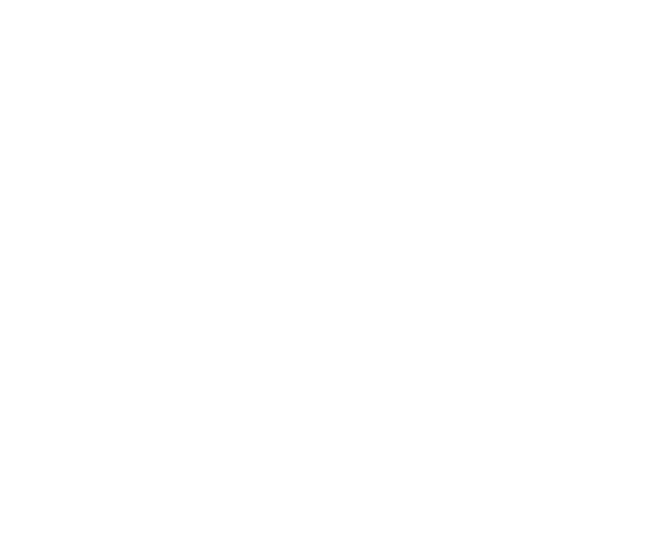
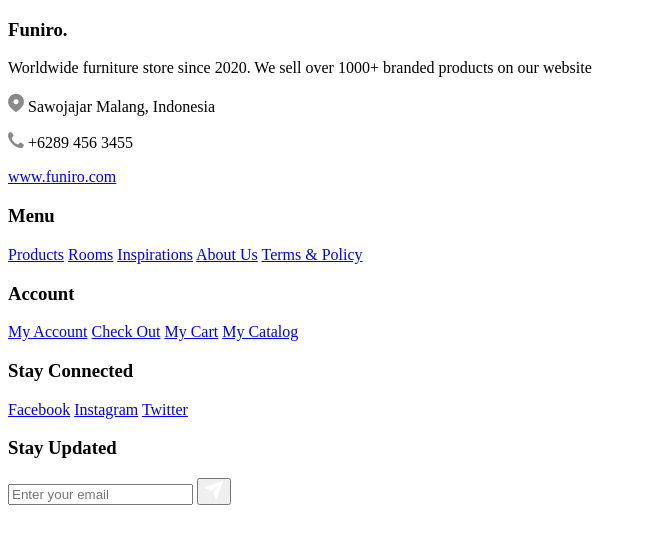
Before and after one commit to OlesiaVovk/Furniture_Shop-JS-Project, a website: page index.html in a window 1280 px wide. Shown: the whole page, without its empty margins (0-646 px from the left). Drawn offline with nearby package versions, Linux system fonts and the light colour scheme; files that its build step writes are made by us from their sources.

Commit message:
feat: add footer section structure

```diff
--- a/index.html
+++ b/index.html
@@ -8,6 +8,45 @@
     <title>Furniture Shop</title>
 </head>
 <body>
-    <main class="container"></main>
+    <main class="container">
+        <section class="footer">
+            <div class="footer__column">
+                <h3 class="footer__column_title">Funiro.</h3>
+                <p class="footer__column_item">Worldwide furniture store since 2020. We sell over 1000+ branded products on our website</p>
+                <p class="footer__column_item"><img src="./assets/images/footer/map.png" alt="place">  Sawojajar Malang, Indonesia</p>
+                <p class="footer__column_item"><img src="./assets/images/footer/tell.png" alt="tel"> +6289 456 3455</p>
+                <a href="http://www.funiro.com" class="footer__column_item">www.funiro.com</a>
+            </div>
+            <div class="footer__column">
+                <h3 class="footer__column_title">Menu</h3>
+                <a href="#" class="footer__column_item">Products</a>
+                <a href="#" class="footer__column_item">Rooms</a>
+                <a href="#" class="footer__column_item">Inspirations</a>
+                <a href="#" class="footer__column_item">About Us</a>
+                <a href="#" class="footer__column_item">Terms & Policy</a>
+            </div>
+            <div class="footer__column">
+                <h3 class="footer__column_title">Account</h3>
+                <a href="#" class="footer__column_item">My Account</a>
+                <a href="#" class="footer__column_item">Check Out</a>
+                <a href="#" class="footer__column_item">My Cart</a>
+                <a href="#" class="footer__column_item">My Catalog</a>
+            </div>
+            <div class="footer__column">
+                <h3 class="footer__column_title">Stay Connected</h3>
+                <a href="https://www.facebook.com/" class="footer__column_item">Facebook</a>
+                <a href="https://www.instagram.com" class="footer__column_item">Instagram</a>
+                <a href="https://www.twitter.com" class="footer__column_item">Twitter</a>
+            </div>
+            <div class="footer__column">
+                <h3 class="footer__column_title">Stay Updated</h3>
+                <form class="footer__column_subscribe">
+                    <input class="footer__column_subscribe__input" placeholder="Enter your email"></input>
+                    <button class="footer_column_subscribe0__button"><img src="./assets/images/footer/subscribe-icon.png" alt="subscribe"></button>
+                </form>
+
+            </div>
+        </section>
+    </main>
 </body>
 </html>
```
